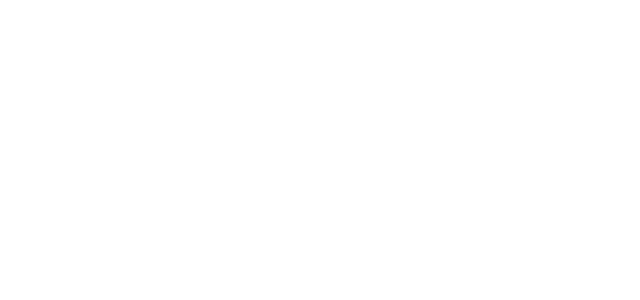
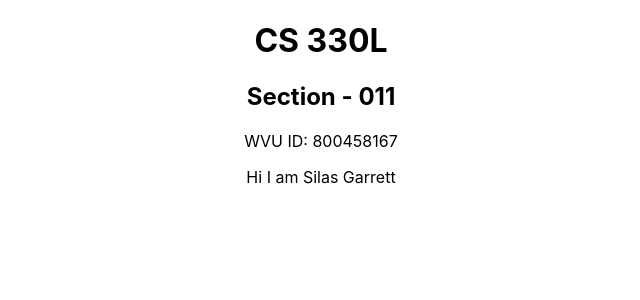
Before and after one commit to silasofnarnia/CS330LBonusLab, a React (Create React App) app in the folder amplifyapp/: page / in a window 1280 px wide. Shown: the top 300 px of the page, without its empty margins (319-959 px from the left). Built offline with nearby package versions, Linux system fonts and the light colour scheme.

Commit message:
Steps 4 to 8: Div content.

```diff
--- a/amplifyapp/src/App.js
+++ b/amplifyapp/src/App.js
@@ -4,7 +4,10 @@ import './App.css';
 function App() {
   return (
     <div className="App">
-
+      <h1>CS 330L</h1>
+      <h2>Section - 011</h2>
+      <p>WVU ID: 800458167</p>
+      <p>Hi I am Silas Garrett</p>
     </div>
   );
 }
```
